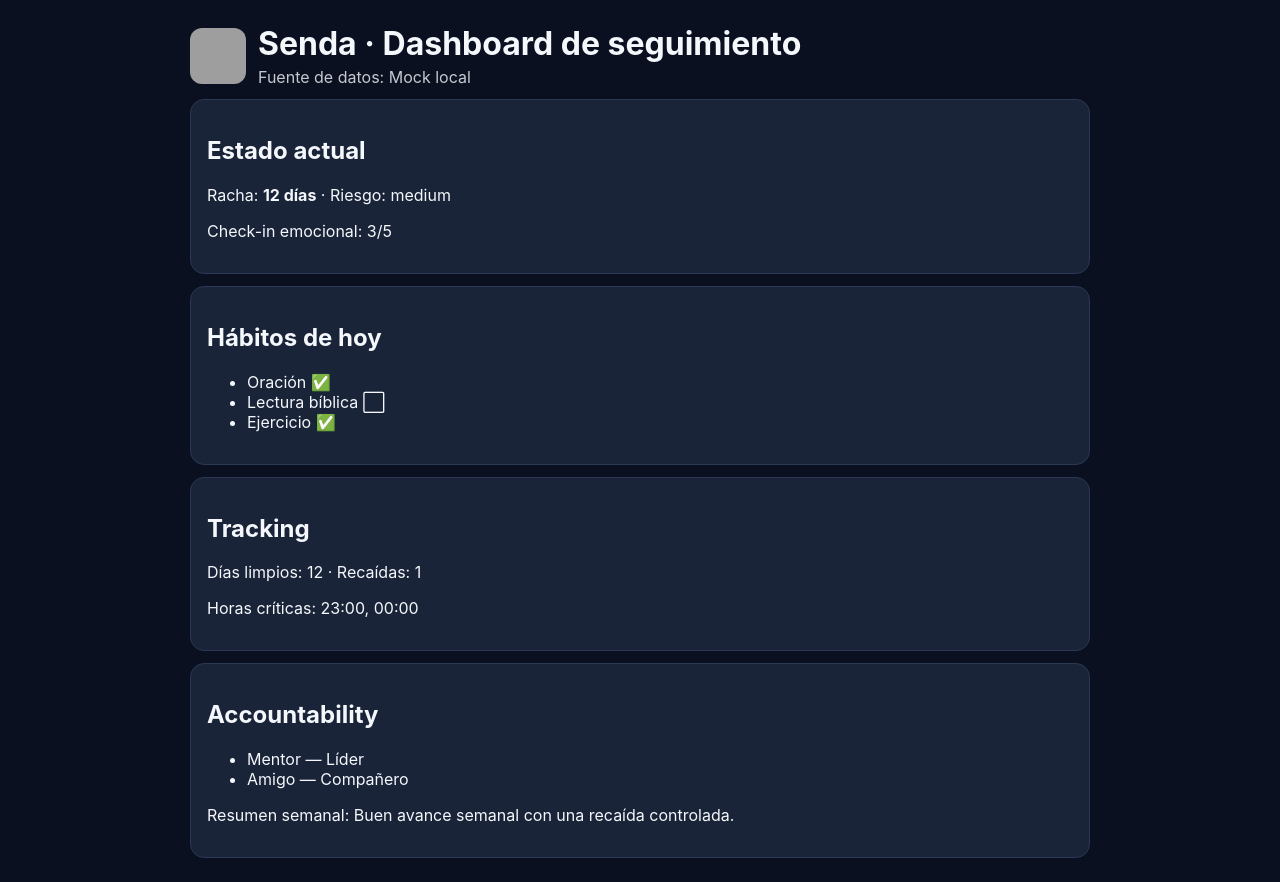
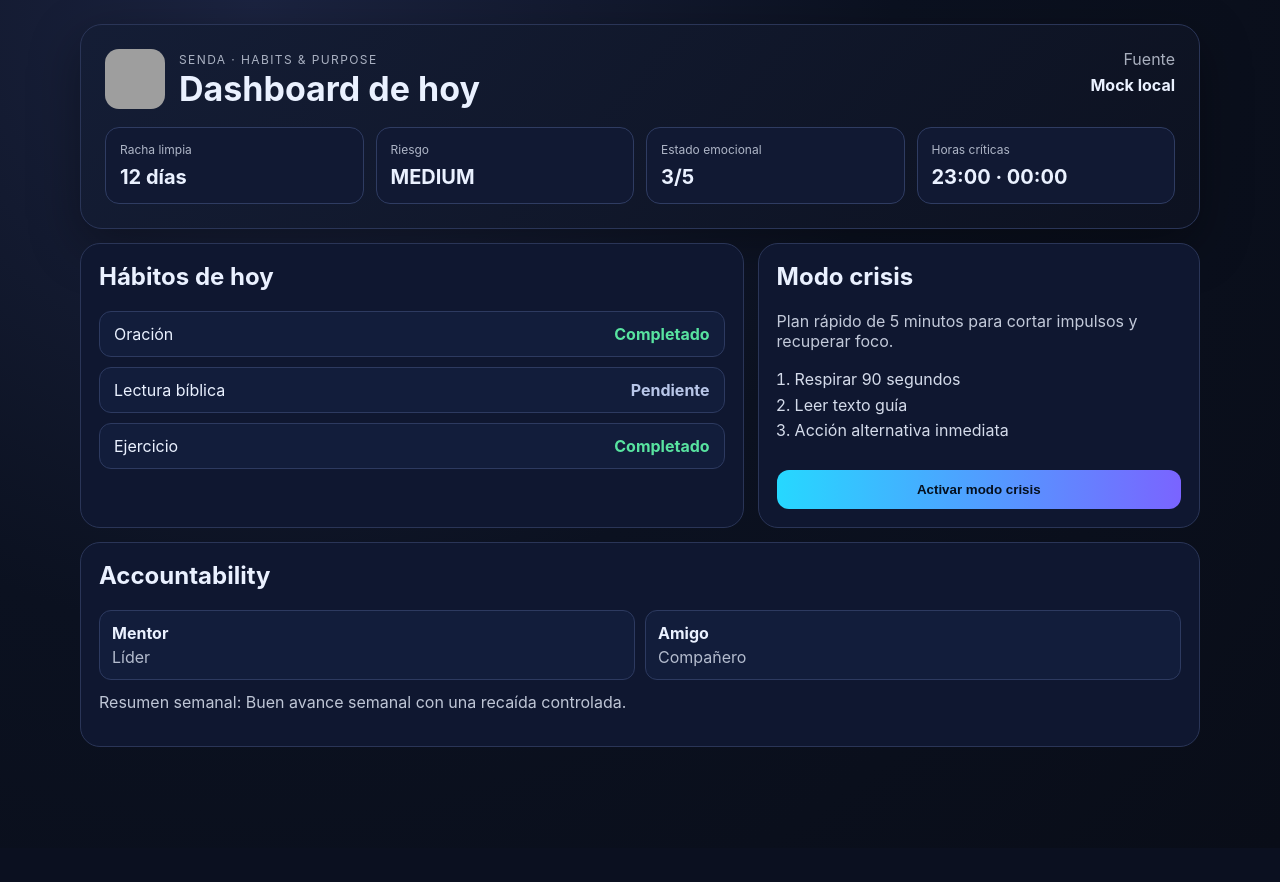
Before and after one commit to VASE-Company/SendaApp, a Next.js app in the folder apps/web/: page / in a window 1280 px wide. After the commit the page ends 848 px from the top, so only its background shows below. Built offline with nearby package versions, Linux system fonts and the light colour scheme; no server answers; grey boxes are pictures that could not be loaded.

Commit message:
Apply Stitch-inspired Next.js dashboard redesign for Senda

```diff
--- a/apps/web/app/page.tsx
+++ b/apps/web/app/page.tsx
@@ -5,13 +5,6 @@ import { hasSupabaseEnv, getSupabaseServiceClient } from '../lib/supabase';
 type HabitRow = { id: string; label: string; done: boolean };
 type CheckinRow = { mood: number; risk_level: 'low' | 'medium' | 'high' };
 type ContactRow = { id: string; name: string; role: string };
-
-const card: React.CSSProperties = {
-  background: '#1A2438',
-  border: '1px solid #2B3853',
-  borderRadius: 14,
-  padding: 16
-};
 
 async function getDashboardData() {
   if (!hasSupabaseEnv()) {
@@ -55,47 +48,104 @@ export default async function Page() {
   const data = await getDashboardData();
 
   return (
-    <main style={{ maxWidth: 900, margin: '0 auto', padding: 24, display: 'grid', gap: 12 }}>
-      <div style={{ display: 'flex', alignItems: 'center', gap: 12 }}>
-        <Image src="/sendaapplogo.png" alt="Senda logo" width={56} height={56} style={{ borderRadius: 12 }} />
+    <main
+      style={{
+        minHeight: '100vh',
+        background: 'radial-gradient(circle at 20% 0%, #1b2340 0%, #0b1120 48%, #090d18 100%)',
+        color: '#EAF1FF',
+        padding: 24
+      }}
+    >
+      <div style={{ maxWidth: 1120, margin: '0 auto' }}>
+        <section
+          style={{
+            border: '1px solid #2A3557',
+            background: 'linear-gradient(135deg, rgba(20,29,53,.95), rgba(13,18,33,.95))',
+            borderRadius: 22,
+            padding: 24,
+            boxShadow: '0 16px 50px rgba(0,0,0,.35)'
+          }}
+        >
+          <div style={{ display: 'flex', justifyContent: 'space-between', gap: 16, flexWrap: 'wrap' }}>
+            <div style={{ display: 'flex', gap: 14, alignItems: 'center' }}>
+              <Image src="/sendaapplogo.png" alt="Senda logo" width={60} height={60} style={{ borderRadius: 14 }} />
               <div>
-          <h1 style={{ margin: 0 }}>Senda · Dashboard de seguimiento</h1>
-          <p style={{ margin: '4px 0 0', opacity: 0.8 }}>Fuente de datos: {data.source === 'supabase' ? 'Supabase' : 'Mock local'}</p>
+                <p style={{ margin: 0, opacity: 0.7, letterSpacing: 1.4, fontSize: 12 }}>SENDA · HABITS & PURPOSE</p>
+                <h1 style={{ margin: '4px 0 0', fontSize: 34, lineHeight: 1.05 }}>Dashboard de hoy</h1>
               </div>
             </div>
 
-      <section style={card}>
-        <h2>Estado actual</h2>
-        <p>
-          Racha: <strong>{mockDashboard.streakDays} días</strong> · Riesgo: {data.checkin.risk_level}
+            <div style={{ textAlign: 'right' }}>
+              <p style={{ margin: 0, opacity: 0.7 }}>Fuente</p>
+              <p style={{ margin: '6px 0 0', fontWeight: 700 }}>
+                {data.source === 'supabase' ? 'Supabase (live)' : 'Mock local'}
               </p>
-        <p>Check-in emocional: {data.checkin.mood}/5</p>
+            </div>
+          </div>
+
+          <div style={{ marginTop: 18, display: 'grid', gridTemplateColumns: 'repeat(auto-fit,minmax(180px,1fr))', gap: 12 }}>
+            {[
+              { label: 'Racha limpia', value: `${mockDashboard.streakDays} días` },
+              { label: 'Riesgo', value: data.checkin.risk_level.toUpperCase() },
+              { label: 'Estado emocional', value: `${data.checkin.mood}/5` },
+              { label: 'Horas críticas', value: mockTracking.criticalHours.join(' · ') }
+            ].map((item) => (
+              <div key={item.label} style={{ border: '1px solid #2F3C62', borderRadius: 14, padding: 14, background: '#111933' }}>
+                <p style={{ margin: 0, opacity: 0.72, fontSize: 12 }}>{item.label}</p>
+                <p style={{ margin: '8px 0 0', fontSize: 20, fontWeight: 700 }}>{item.value}</p>
+              </div>
+            ))}
+          </div>
         </section>
 
-      <section style={card}>
-        <h2>Hábitos de hoy</h2>
-        <ul>
-          {data.habits.length
-            ? data.habits.map((h) => <li key={h.id}>{h.label} {h.done ? '✅' : '⬜'}</li>)
-            : <li>Sin hábitos cargados todavía.</li>}
-        </ul>
+        <section style={{ display: 'grid', gridTemplateColumns: '1.2fr .8fr', gap: 14, marginTop: 14 }}>
+          <div style={{ border: '1px solid #2A3557', borderRadius: 20, padding: 18, background: '#0F1730' }}>
+            <h2 style={{ marginTop: 0 }}>Hábitos de hoy</h2>
+            <div style={{ display: 'grid', gap: 10 }}>
+              {data.habits.length ? (
+                data.habits.map((h) => (
+                  <div key={h.id} style={{ display: 'flex', justifyContent: 'space-between', padding: '12px 14px', borderRadius: 12, background: '#121D3B', border: '1px solid #2D3A60' }}>
+                    <span>{h.label}</span>
+                    <strong style={{ color: h.done ? '#58E3A0' : '#B8C6E8' }}>{h.done ? 'Completado' : 'Pendiente'}</strong>
+                  </div>
+                ))
+              ) : (
+                <div style={{ opacity: 0.75 }}>Sin hábitos cargados todavía.</div>
+              )}
+            </div>
+          </div>
+
+          <div style={{ border: '1px solid #2A3557', borderRadius: 20, padding: 18, background: '#0F1730' }}>
+            <h2 style={{ marginTop: 0 }}>Modo crisis</h2>
+            <p style={{ opacity: 0.82 }}>Plan rápido de 5 minutos para cortar impulsos y recuperar foco.</p>
+            <ol style={{ paddingLeft: 18, opacity: 0.9, lineHeight: 1.6 }}>
+              <li>Respirar 90 segundos</li>
+              <li>Leer texto guía</li>
+              <li>Acción alternativa inmediata</li>
+            </ol>
+            <button style={{ marginTop: 10, width: '100%', border: 'none', borderRadius: 12, padding: '12px 14px', background: 'linear-gradient(90deg,#26D8FF,#7A64FF)', color: '#05101F', fontWeight: 700, cursor: 'pointer' }}>
+              Activar modo crisis
+            </button>
+          </div>
         </section>
 
-      <section style={card}>
-        <h2>Tracking</h2>
-        <p>Días limpios: {mockTracking.cleanDays} · Recaídas: {mockTracking.relapses}</p>
-        <p>Horas críticas: {mockTracking.criticalHours.join(', ')}</p>
+        <section style={{ border: '1px solid #2A3557', borderRadius: 20, padding: 18, background: '#0F1730', marginTop: 14 }}>
+          <h2 style={{ marginTop: 0 }}>Accountability</h2>
+          <div style={{ display: 'grid', gridTemplateColumns: 'repeat(auto-fit,minmax(220px,1fr))', gap: 10 }}>
+            {data.contacts.length ? (
+              data.contacts.map((c) => (
+                <div key={c.id} style={{ border: '1px solid #2D3A60', borderRadius: 12, padding: 12, background: '#121D3B' }}>
+                  <p style={{ margin: 0, fontWeight: 700 }}>{c.name}</p>
+                  <p style={{ margin: '4px 0 0', opacity: 0.75 }}>{c.role}</p>
+                </div>
+              ))
+            ) : (
+              <p style={{ opacity: 0.75 }}>Sin contactos de accountability aún.</p>
+            )}
+          </div>
+          <p style={{ marginTop: 12, opacity: 0.8 }}>Resumen semanal: {mockAccountability.weeklySummary.progress}</p>
         </section>
-
-      <section style={card}>
-        <h2>Accountability</h2>
-        <ul>
-          {data.contacts.length
-            ? data.contacts.map((c) => <li key={c.id}>{c.name} — {c.role}</li>)
-            : <li>Sin contactos de accountability aún.</li>}
-        </ul>
-        <p>Resumen semanal: {mockAccountability.weeklySummary.progress}</p>
-      </section>
+      </div>
     </main>
   );
 }
```
Lines whose indentation alone changed are shown as unchanged.
